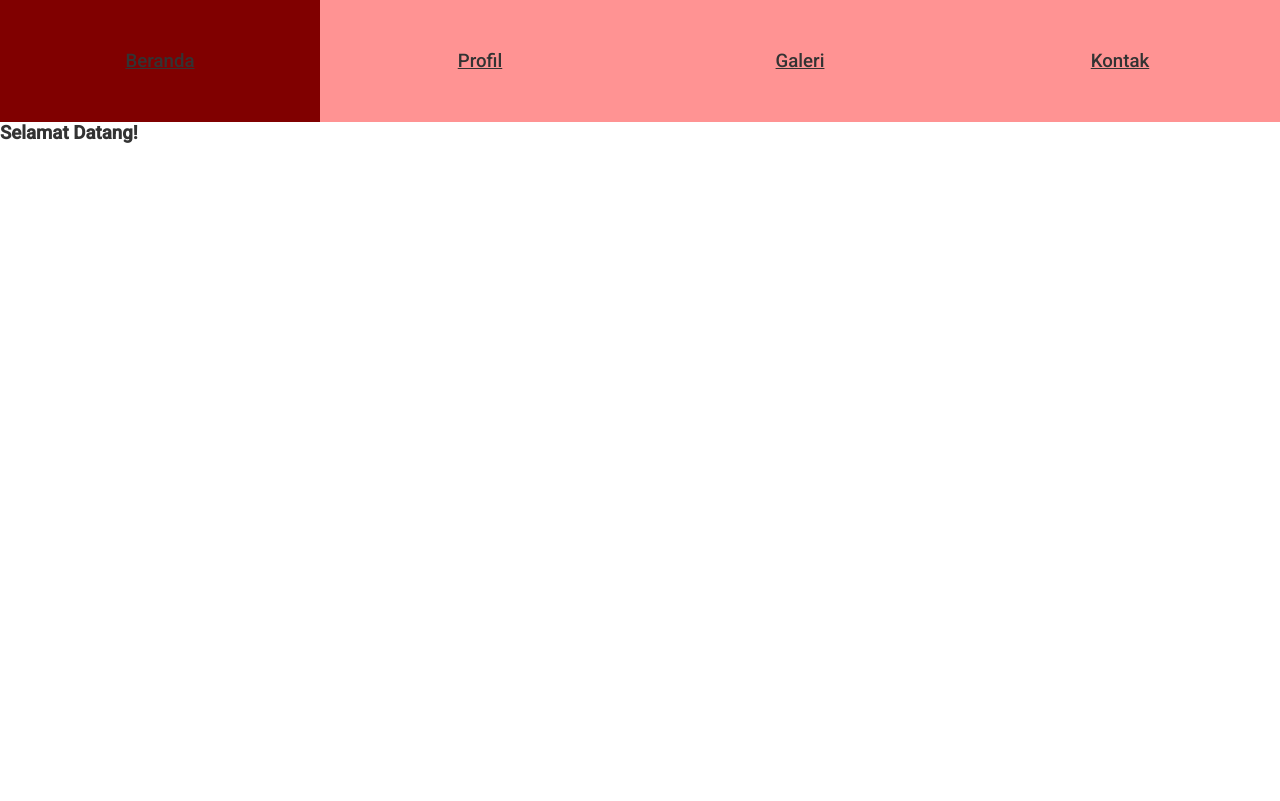
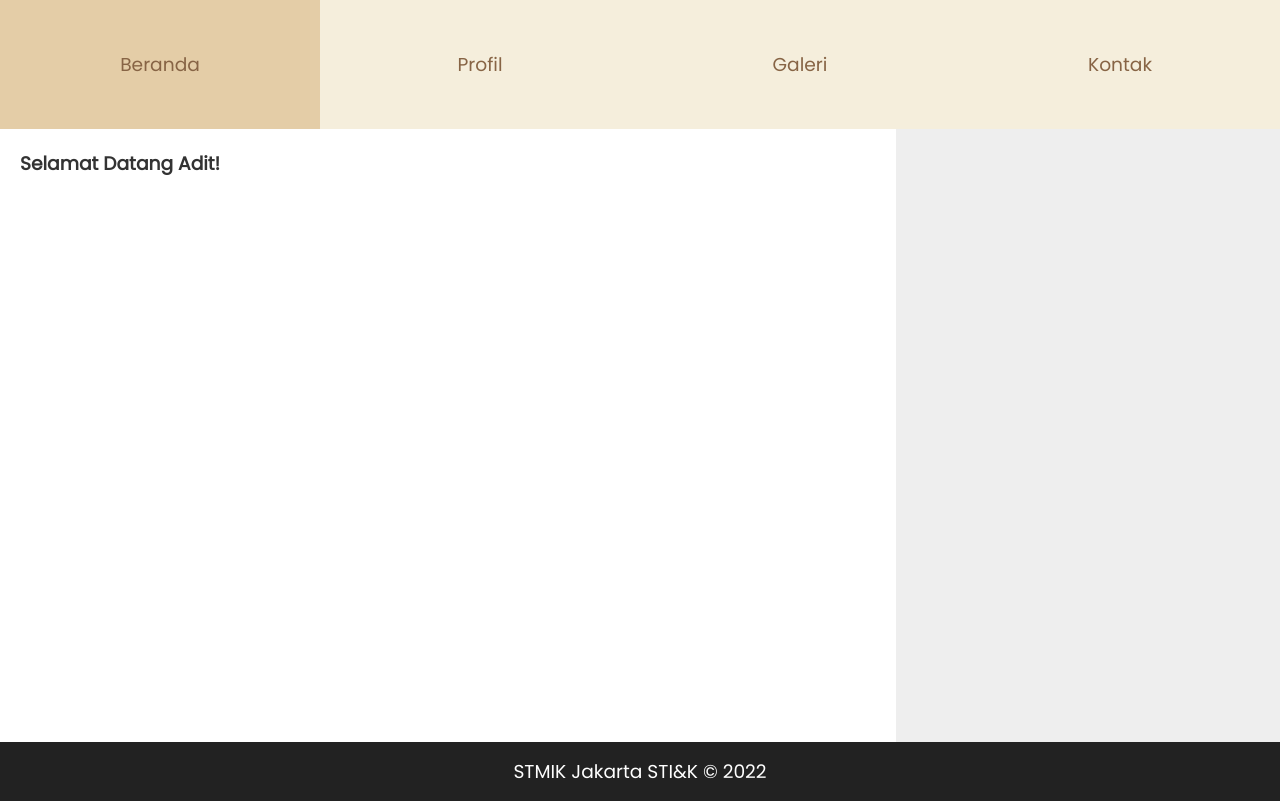
Before and after one commit to adityaccnt/jakstik, a plain HTML site: page index.html in a window 1280 px wide. Drawn offline with Linux system fonts and the light colour scheme.

Commit message:
modify css

```diff
--- a/index.html
+++ b/index.html
@@ -2,55 +2,28 @@
 <html lang="en">
 
 <head>
-    <title>Documents</title>
-    <link rel="preconnect" href="https://fonts.googleapis.com">
-    <link rel="preconnect" href="https://fonts.gstatic.com" crossorigin>
-    <link href="https://fonts.googleapis.com/css2?family=Roboto:wght@500&display=swap" rel="stylesheet">
-    <style>
-        * {
-            margin: 0;
-            font-size: 14pt;
-            font-family: 'Roboto', sans-serif;
-            color: #333;
-        }
-
-        ul.nav{
-            list-style: none;
-            padding: 0;
-        }
-
-        ul.nav li{
-            float: left;
-            width: 25%;
-            text-align: center;
-            padding: 50px 0;
-            background-color: rgba(255, 0, 0, 0.422);
-            outline: 1px solid re;
-        }
-
-        ul.nav li:hover, ul.nav li a:hover{
-            background-color: maroon;
-            color: white;
-        }
-
-
-
-    </style>
+    <title>Beranda</title>
+    <link href="https://fonts.googleapis.com/css2?family=Poppins&display=swap" rel="stylesheet">
+    <link rel="stylesheet" href="style.css">
 </head>
 
 <body>
-
     <ul class="nav">
-        <li><a href="Beranda.html">Beranda</a></li>
-        <li><a href="Profil.html">Profil</a></li>
-        <li><a href="Galeri.html">Galeri</a></li>
-        <li><a href="Kontak.html">Kontak</a></li>
+        <li><a href="beranda.html">Beranda</a></li>
+        <li><a href="profil.html">Profil</a></li>
+        <li><a href="galeri.html">Galeri</a></li>
+        <li><a href="kontak.html">Kontak</a></li>
     </ul>
-
-    <h1>
-        Selamat Datang!
-    </h1>
-
+    <div class="main">
+        <div class="h1">
+            Selamat Datang Adit!
+        </div>
+    </div>
+    <div class="sidebar">
+    </div>
+    <div class="footer">
+        STMIK Jakarta STI&K &copy; 2022
+    </div>
 </body>
 
 </html>
--- /dev/null
+++ b/style.css
@@ -0,0 +1,63 @@
+* {
+    margin: 0;
+    font-size: 14pt;
+    font-family: 'Poppins', sans-serif;
+    color: #333;
+    text-decoration: none;
+}
+
+.h1 {
+    font-weight: 700;
+}
+
+ul.nav {
+    list-style: none;
+    padding: 0;
+}
+
+ul.nav li a {
+    float: left;
+    width: 25%;
+    padding: 50px 0;
+    background-color: #F5EEDC;
+    color: #876445;
+}
+
+ul.nav li a,
+.footer {
+    text-align: center;
+}
+
+ul.nav li:hover,
+ul.nav li a:hover {
+    background-color: #E4CDA7;
+}
+
+.main {
+    width: calc(70% - 40px);
+}
+
+.sidebar {
+    background-color: #EEEEEE;
+    width: calc(30% - 40px);
+}
+
+.footer {
+    background-color: #222;
+    color: white;
+    padding: 15px 0;
+    float: left;
+    width: 100%;
+}
+
+.main,
+.sidebar,
+.footer {
+    float: left;
+}
+
+.main,
+.sidebar {
+    padding: 20px;
+    height: calc(100vh - 227px);
+}
```
Also changed, not shown: 1 other file.
